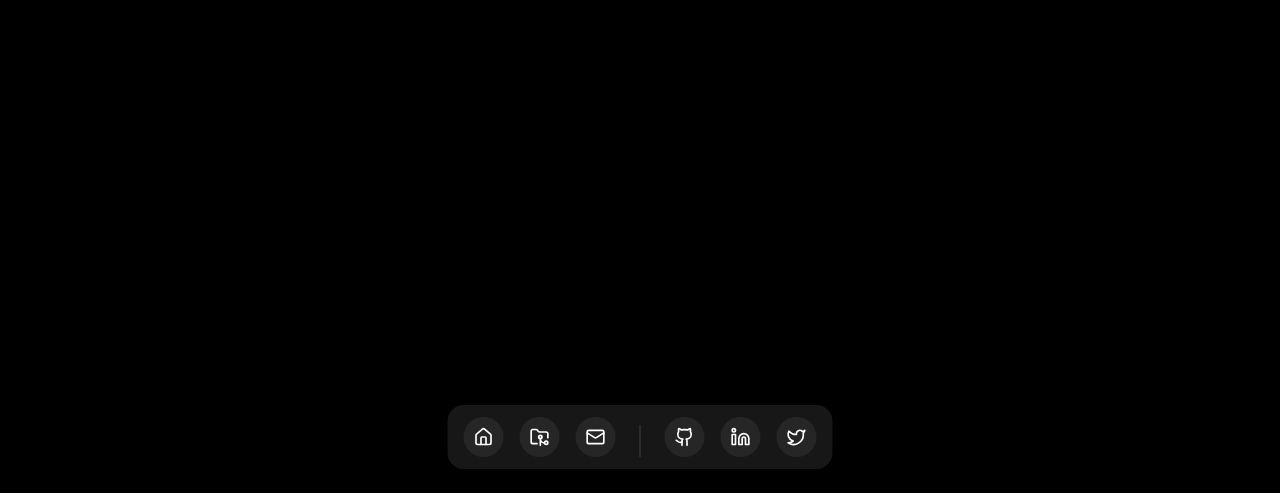
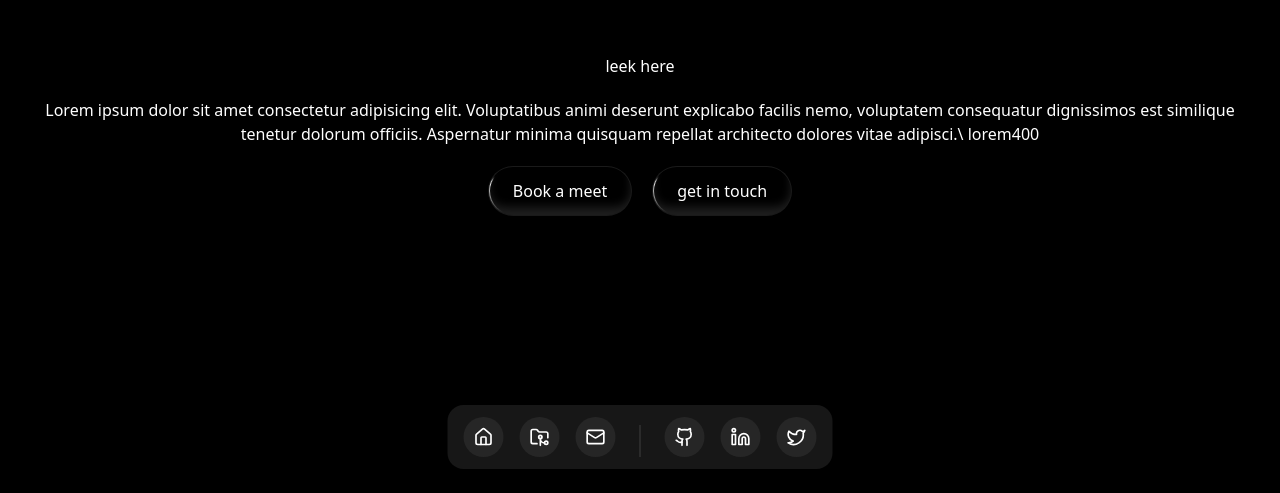
Before and after one commit to awais7796/portfolio, a React (Vite) app: page / in a window 1280 px wide. Shown: the part 307-800 px from the top of the page. Built offline with nearby package versions, Linux system fonts and the light colour scheme.

Commit message:
minor changes

```diff
--- a/src/App.jsx
+++ b/src/App.jsx
@@ -16,7 +16,7 @@ function App() {
     <Router>
       <Routes>
         <Route path="/" element={<Layout />}>
-          <Route element={<Home />} />
+          <Route index element={<Home />} />
         </Route>
       </Routes>
     </Router>
```
